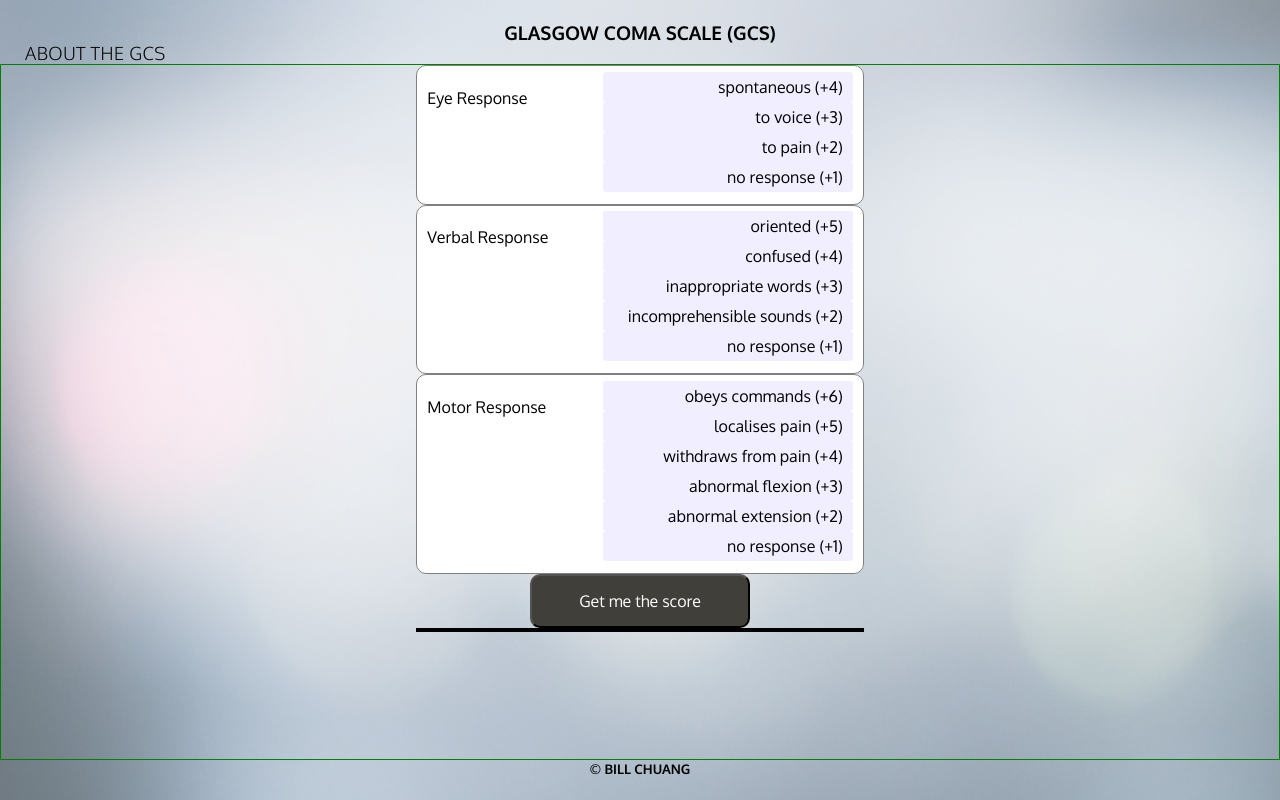
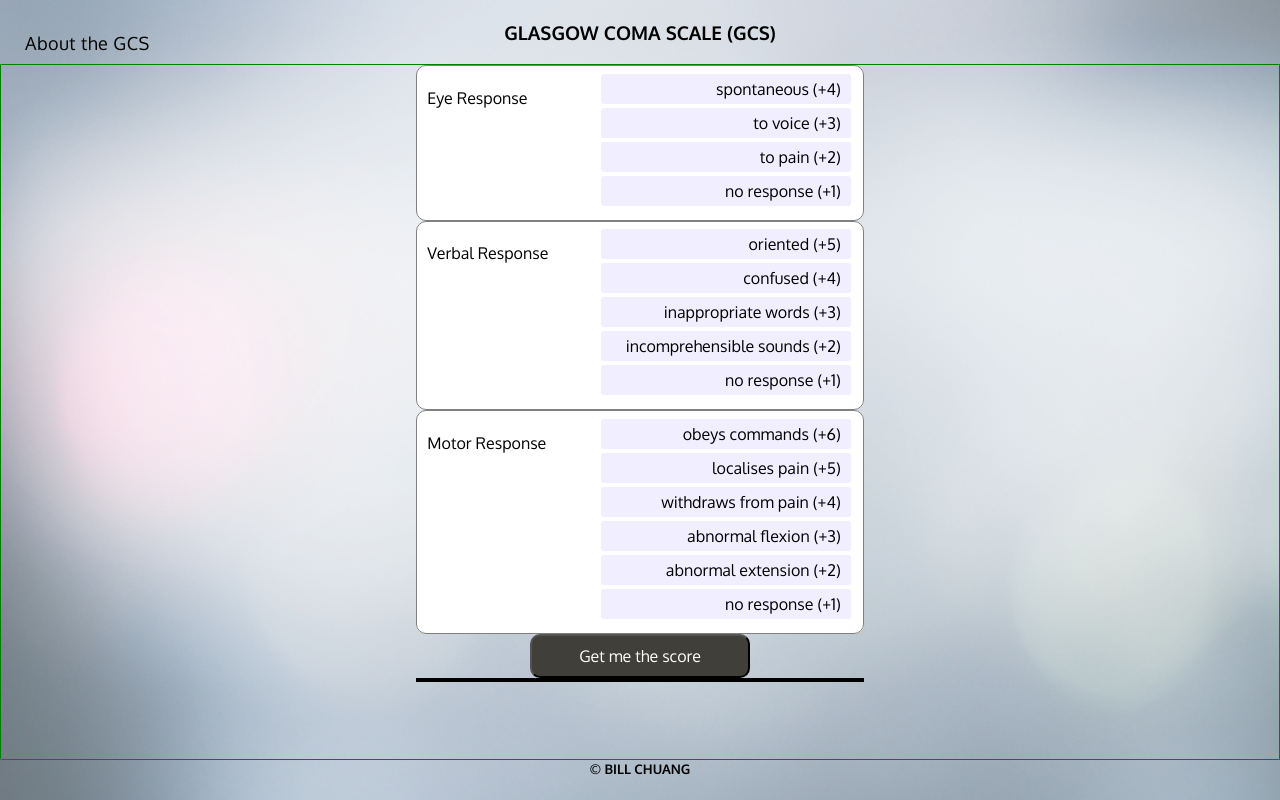
Before and after one commit to b-chuang/billChuangProjectThree, a plain HTML site: page index.html in a window 1280 px wide. Drawn offline with nearby package versions, Linux system fonts and the light colour scheme.

Commit message:
styling nav

```diff
--- a/index.html
+++ b/index.html
@@ -36,8 +36,7 @@
                         <fieldset class="eyes">
                             <p>Eye Response</p>
 
-                            <!-- <input type="radio" class="temp-button visibility-hidden" id="warm" value="warm" name="temp">
-                            <label for="warm">warm</label>-->
+
                         <ul class ="labelFlex">
                             <li>
                             <input type="radio" name="eye-response" id="eye-response" value="4">
@@ -135,23 +134,20 @@
 
 
 
-
                         </fieldset>
                         <div class="submit-container">
                             <input type="submit" value="Get me the score">
                         </div>
                     </div>
 
-                        <!-- <div class="clear-button">
-                            <button>Clear Selection</button>
-                        </div> -->
+
 
 
                 </form>
 
                     <div class='wrapper-output'>
                         <section class="results">
-                            <!-- we want the result output here -->
+
                         </section>
 
 
@@ -171,7 +167,7 @@
             </div>
         </div>
         <footer>
-            <h5>&copy; Bill Chuang</h5>
+            <a href="http://billchuang.tech"><h5>&copy; Bill Chuang</h5></a>
         </footer>
 
 
--- a/styles/style.scss
+++ b/styles/style.scss
@@ -112,9 +112,28 @@ nav {
     padding:10px;
 }
 
+
+nav a {
+    color: black;
+    text-decoration: none;
+    /* text-transform: uppercase; */
+    :hover{
+        opacity: 0.7;
+    }
+}
+
+
+
 .left-menu {
     grid-column: 1;
     align-self: center;
+    a {
+        margin-left: 15px;
+        font-size: 1.8rem;
+        font-weight: 500;
+        letter-spacing: 0.5px;
+        position: absolute;
+    }
 }
 
 .burger-menu {
@@ -151,23 +170,6 @@ nav {
     }
 }
 
-nav a {
-    color: black;
-    text-decoration: none;
-    text-transform: uppercase;
-    :hover{
-        opacity: 0.7;
-    }
-}
-
-.left-menu a {
-    padding: 10px 0;
-    margin-left: 15px;
-    font-size: 1.8rem;
-    font-weight: 300;
-    letter-spacing: 0.5px;
-    position: absolute;
-}
 
 footer {
     text-align: center;
@@ -175,11 +177,17 @@ footer {
     text-transform: uppercase;
 }
 
+footer a {
+    text-decoration: none;
+    color: black;
+}
+
 fieldset li {
     display: flex;
     flex: 0 1 auto;
     text-align: right;
     border-radius: 10px;
+    padding: 2px;
 }
 
 label {
@@ -216,7 +224,7 @@ input[type='submit'] {
     border-radius: 10px;
     transition: all .3s ease-out;
     width: 220px;
-    padding: 15px;
+    padding: 10px;
 }
 
 
```
Also changed, not shown: styles/style.css.
